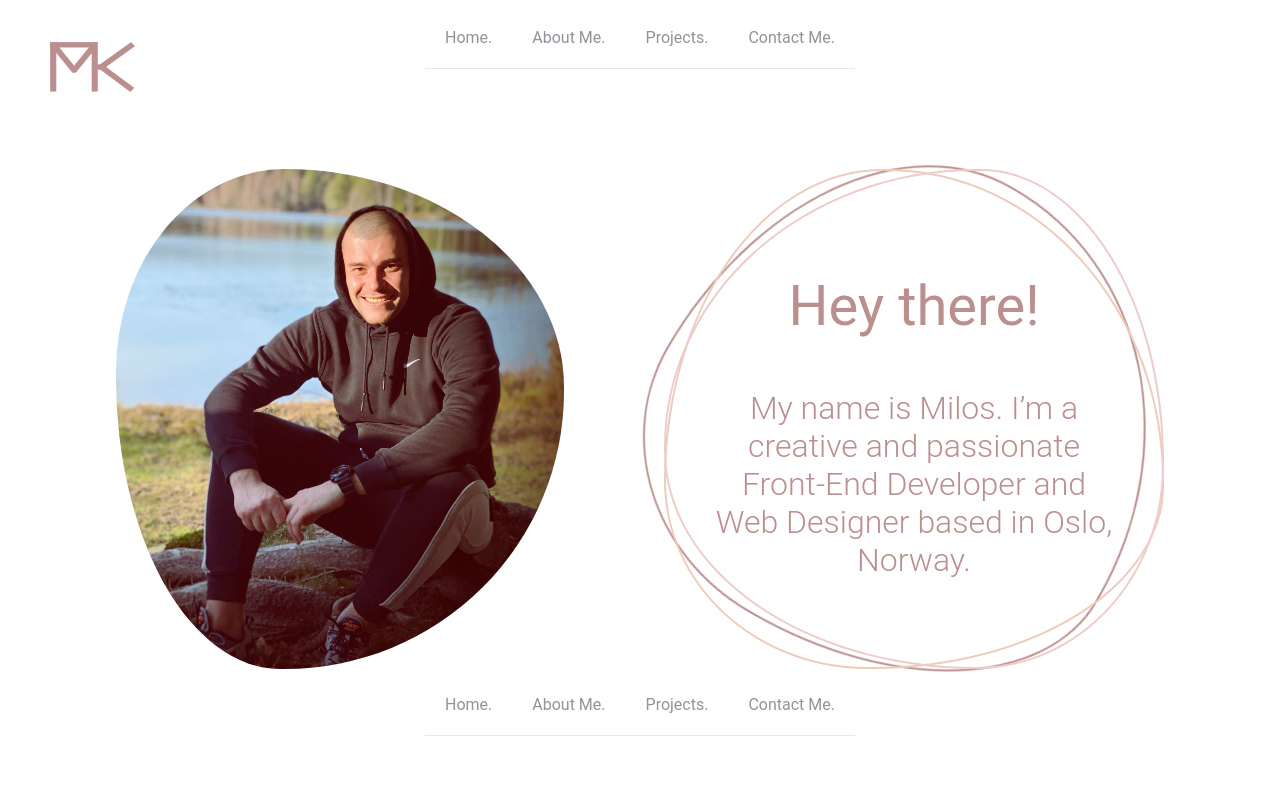
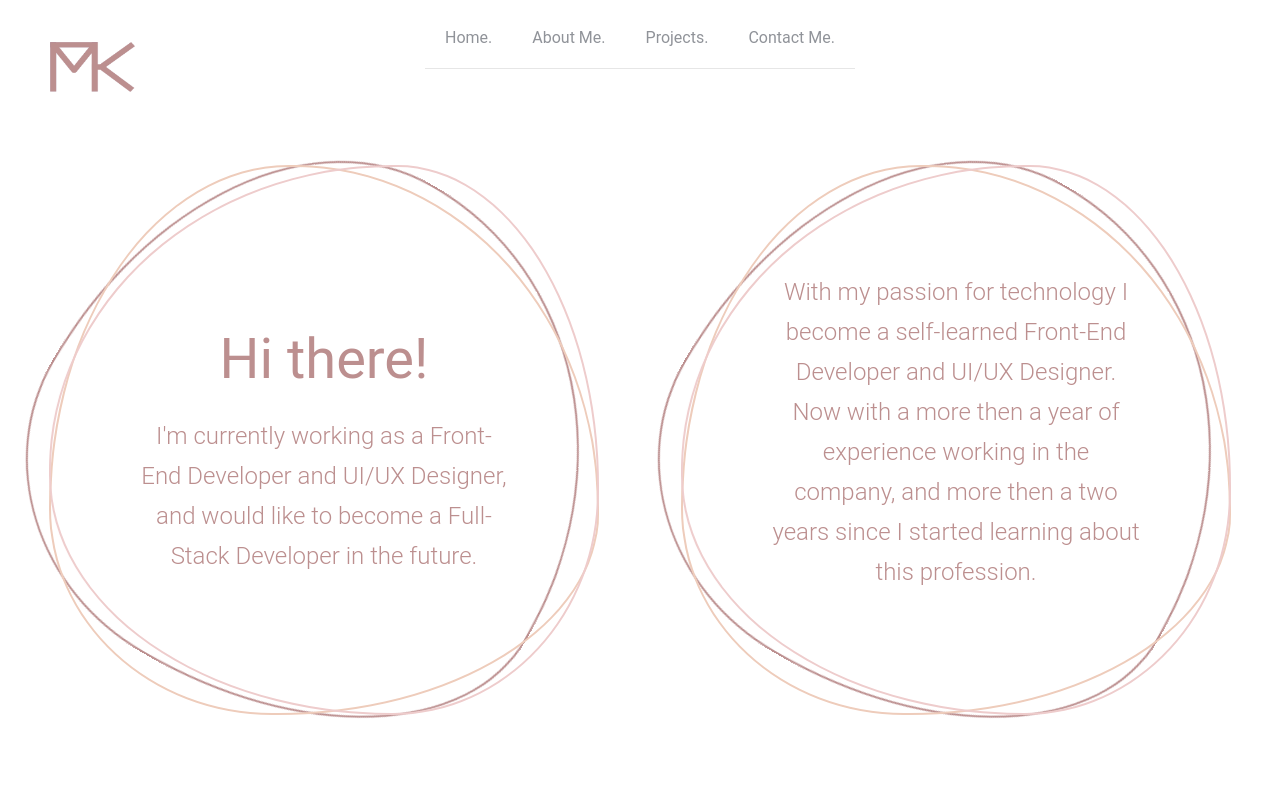
Before and after one commit to milosk91/portfolio-ts, a Nuxt app: page / in a window 1280 px wide. Shown: the top 800 px of the page. Built offline with nearby package versions, Linux system fonts and the light colour scheme.

Commit message:
something

```diff
--- a/components/Portfolio.vue
+++ b/components/Portfolio.vue
@@ -1,6 +1,5 @@
 <template>
   <div class="app">
-    <HomePagePortfolio />
     <AboutPagePortfolio />
     <div>
       <el-button class="button" plain @click="goToHome()">
```
